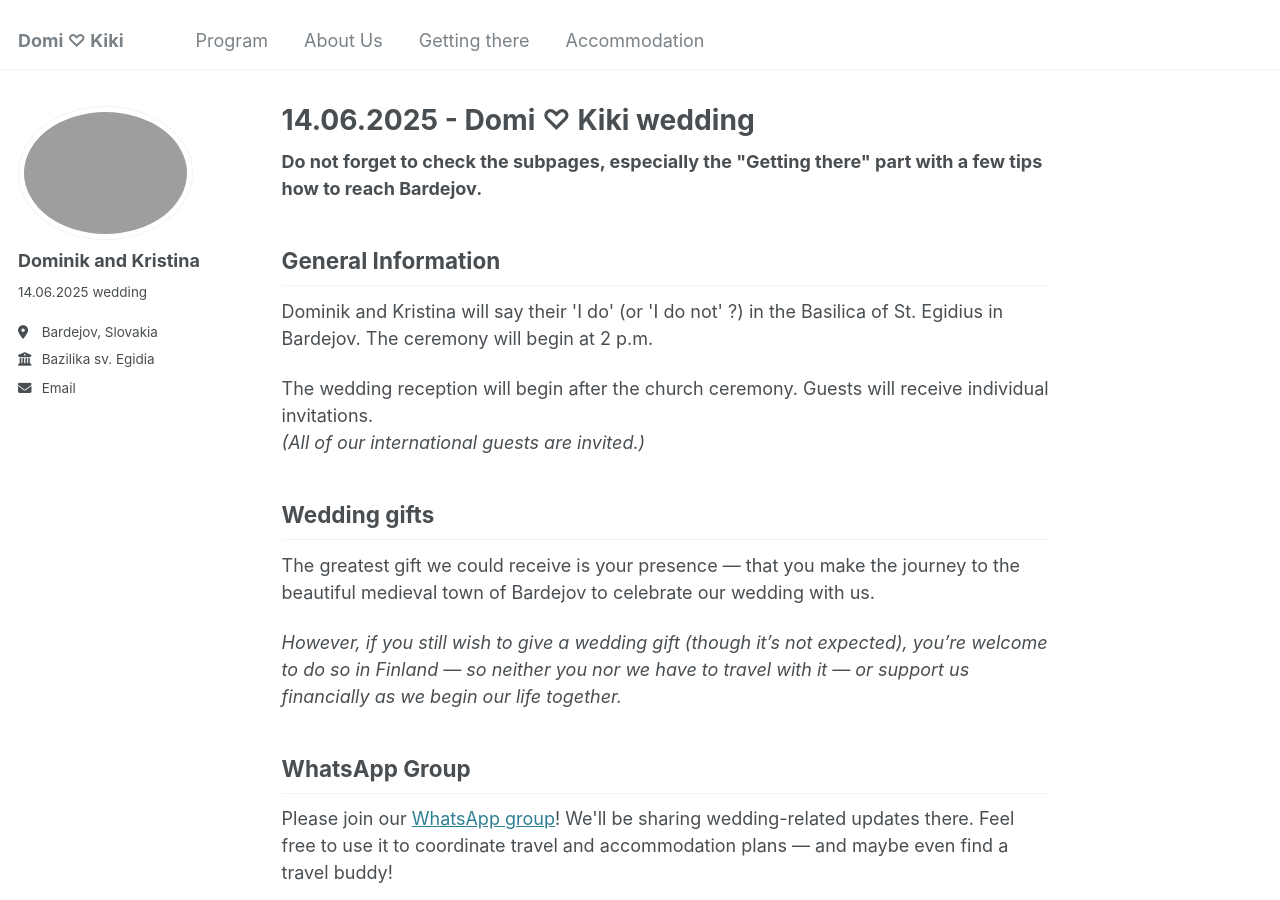
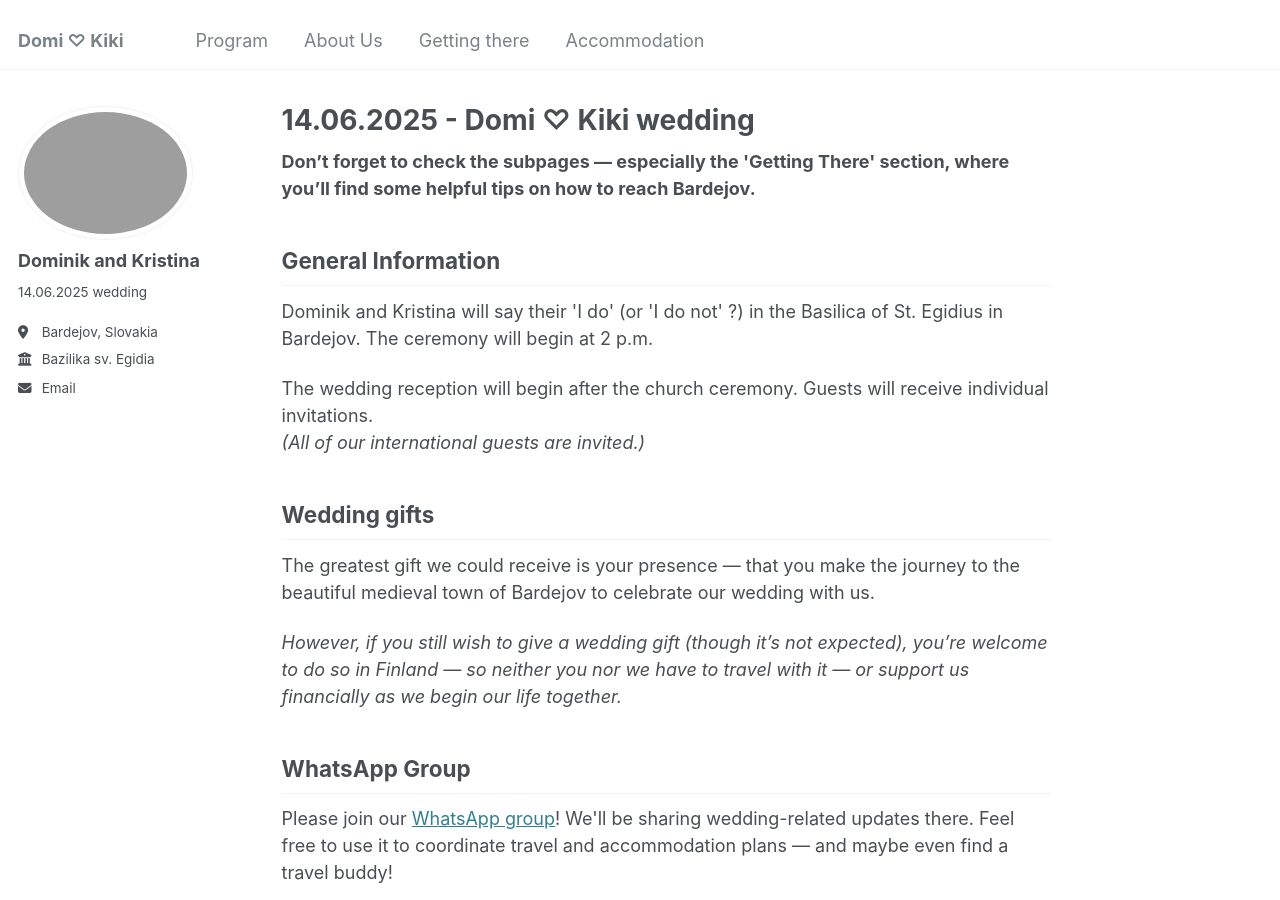
Before and after one commit to drohal3/domi-kiki, a Jekyll site: the page built from _pages/about.html, in a window 1280 px wide and 900 px high. Built offline with Jekyll 4.4.1, drawn with Linux system fonts in a browser that asks for light colours.

Commit message:
whatsapp image

```diff
--- a/_pages/about.html
+++ b/_pages/about.html
@@ -7,7 +7,9 @@ redirect_from:
   - /about.html
 ---
 <p>
-  <strong>Do not forget to check the subpages, especially the "Getting there" part with a few tips how to reach Bardejov.</strong>
+  <strong>
+      Don’t forget to check the subpages — especially the 'Getting There' section, where you’ll find some helpful tips on how to reach Bardejov.
+  </strong>
 </p>
 
 <h2>General Information</h2>
@@ -37,7 +39,7 @@ redirect_from:
 
 <div style="text-align: center;">
     <a href="https://chat.whatsapp.com/DeEAWt3b2Zj55ch5HZAHvb" target="_blank">
-        <img src="https://drohal3.github.io/domi-kiki/images/whatsapp.png" width="350" alt="Clickable Image">
+        <img src="https://drohal3.github.io/domi-kiki/images/whatsapp.jpg" width="350" alt="Clickable Image">
     </a>
 </div>
 <br />
```
Also changed, not shown: images/whatsapp.jpg (added), images/whatsapp.png (deleted).
